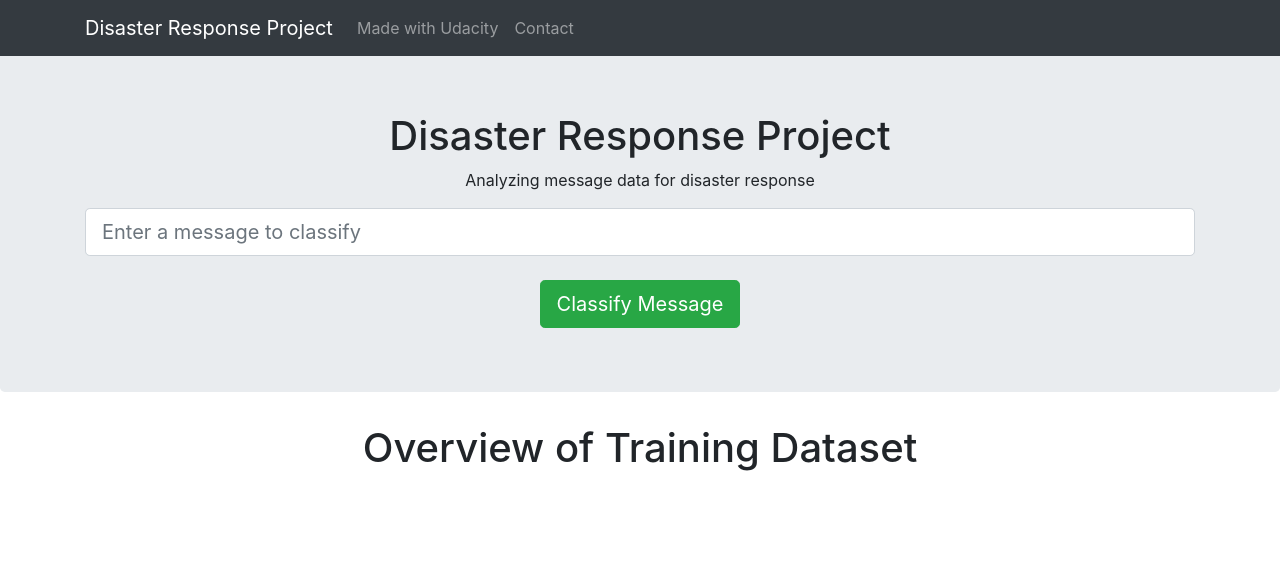
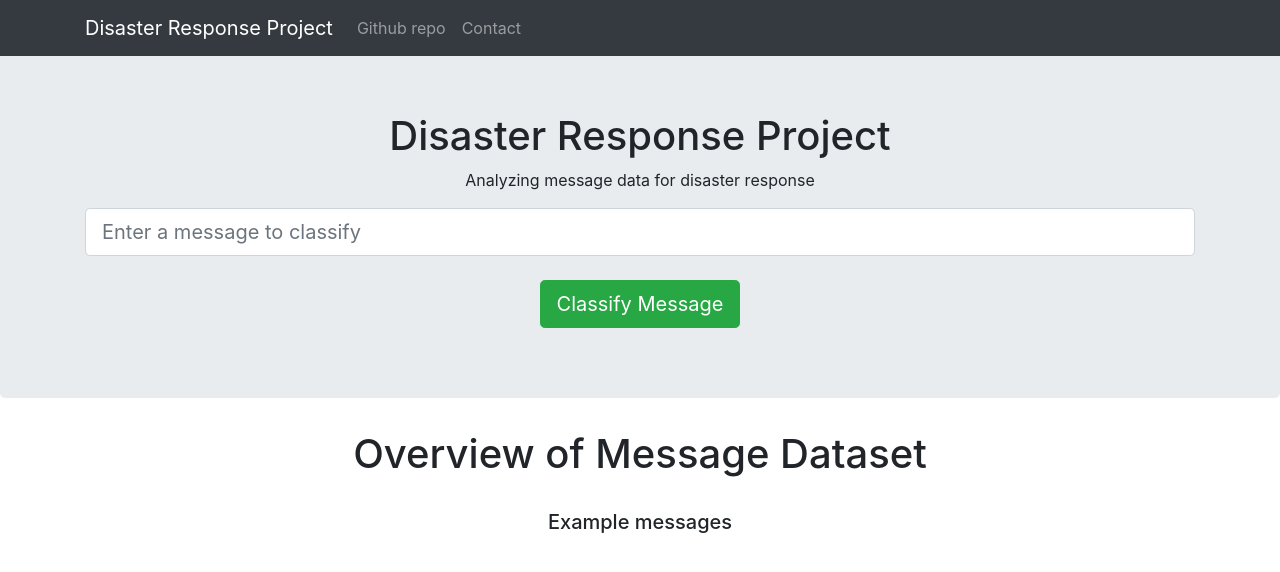
Before and after one commit to pranath/disaster_response, a Flask app: template app/templates/master.html in a window 1280 px wide. Shown: the top 572 px of the page. Run offline with Flask 2, Linux system fonts and the light colour scheme; the template is opened without the code that fills it, so the values that code supplies are empty; parts of the project's set-up code (start-up, migrations or seed data) failed here and were passed over; some libraries are stand-ins or nearby versions.

Commit message:
Add files via upload

```diff
--- a/app/templates/master.html
+++ b/app/templates/master.html
@@ -12,6 +12,11 @@
 <script src="https://cdnjs.cloudflare.com/ajax/libs/popper.js/1.14.7/umd/popper.min.js" integrity="sha384-UO2eT0CpHqdSJQ6hJty5KVphtPhzWj9WO1clHTMGa3JDZwrnQq4sF86dIHNDz0W1" crossorigin="anonymous"></script>
 <script src="https://stackpath.bootstrapcdn.com/bootstrap/4.3.1/js/bootstrap.min.js" integrity="sha384-JjSmVgyd0p3pXB1rRibZUAYoIIy6OrQ6VrjIEaFf/nJGzIxFDsf4x0xIM+B07jRM" crossorigin="anonymous"></script>
     <script src="https://cdn.plot.ly/plotly-latest.min.js"></script>
+    <style>
+        button {
+            margin-bottom: 6px;
+        }
+    </style>
 </head>
 
 <body>
@@ -22,10 +27,10 @@
     <div class="collapse navbar-collapse" id="navbarCollapse">
       <ul class="navbar-nav mr-auto">
         <li class="nav-item">
-          <a class="nav-link" href="https://www.udacity.com/" target="_blank">Made with Udacity</a>
+          <a class="nav-link" href="https://github.com/pranath/disaster_response" target="_blank">Github repo</a>
         </li>
         <li class="nav-item">
-          <a class="nav-link" href="https://github.com/pranath" target="_blank">Contact</a>
+          <a class="nav-link" href="https://www.linkedin.com/in/pranath-fernando-54260ab3/" target="_blank">Contact</a>
         </li>
       </ul>
     </div>
@@ -60,9 +65,18 @@
 <div class="container">
     {% block content %}
         <div class="page-header">
-            <h1 class="text-center">Overview of Training Dataset</h1>
+            <h1 class="text-center">Overview of Message Dataset</h1>
         </div>
+        <br />
+        <h5 class="text-center">Example messages</h5>
+        <br />
     {% endblock %}
+    {% for message in messages %}
+    <blockquote class="blockquote">
+      <p class="mb-0 font-italic">"{{ message }}"</p>
+    </blockquote>
+    {% endfor %}
+
 
     {% for id in ids %}
         <div id="{{id}}"></div>
```
Also changed, not shown: app/templates/go.html (+2 -5 lines).
